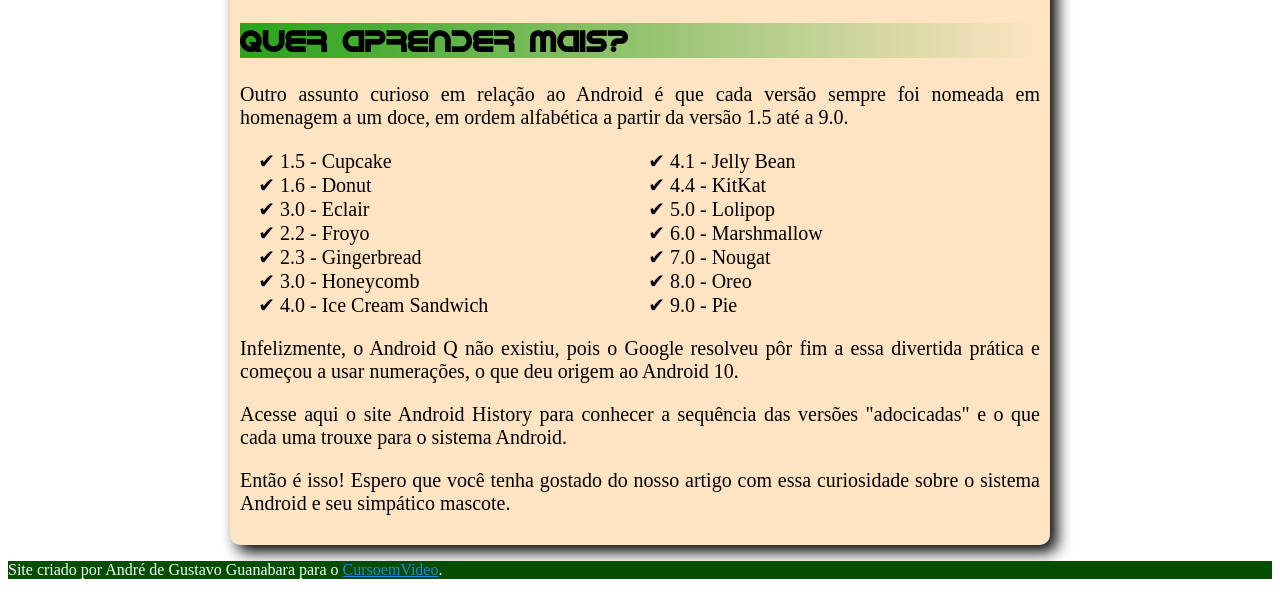
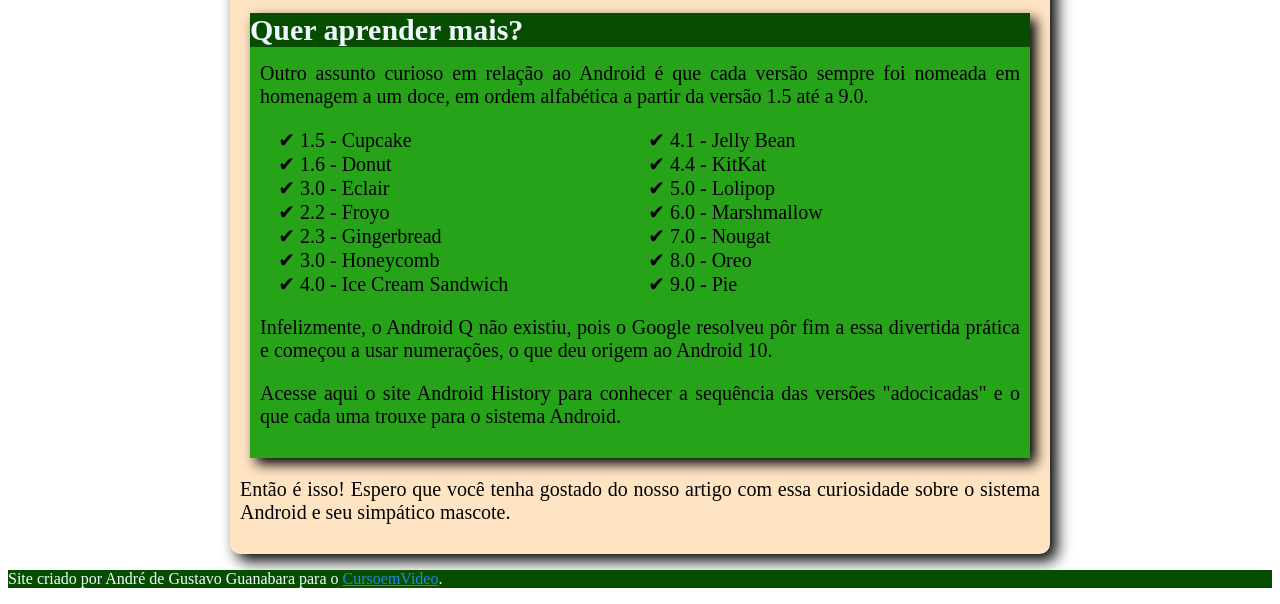
Before and after one commit to andremiquilino/projeto-android., a plain HTML site: page index.html in a window 1280 px wide. Shown: the part 2298-2902 px from the top of the page. Drawn offline with Linux system fonts and the light colour scheme.

Commit message:
correção de caixas

```diff
--- a/index.html
+++ b/index.html
@@ -53,7 +53,10 @@
             <iframe width="560" height="315" src="https://www.youtube.com/embed/l2UDgpLz20M?si=fPVRA_5_EOmnoxZC" title="YouTube video player" frameborder="0" allow="accelerometer; autoplay; clipboard-write; encrypted-media; gyroscope; picture-in-picture; web-share" referrerpolicy="strict-origin-when-cross-origin" allowfullscreen></iframe>
         </div>
 
+       <nav>
+           <section>
                <h2>Quer aprender mais?</h2>
+           </section>
 
            <p>Outro assunto curioso em relação ao Android é que cada versão sempre foi nomeada em homenagem a um doce, em ordem alfabética a partir da versão 1.5 até a 9.0.</p>
 
@@ -77,6 +80,7 @@
            <p>Infelizmente, o Android Q não existiu, pois o Google resolveu pôr fim a essa divertida prática e começou a usar numerações, o que deu origem ao Android 10.</p>
 
            <p>Acesse aqui o site Android History para conhecer a sequência das versões "adocicadas" e o que cada uma trouxe para o sistema Android.</p>
+       </nav>
 
        <p>Então é isso! Espero que você tenha gostado do nosso artigo com essa curiosidade sobre o sistema Android e seu simpático mascote.</p>
        </span>
--- a/style.css
+++ b/style.css
@@ -99,3 +99,16 @@
     width: 100%;
     height: 100%;
    }
+   nav{
+    background-color: #27A31A;
+    box-shadow: 6px 6px 12px black;
+    margin: 10px;
+    padding-left: 10px;
+    padding-right: 10px;
+    padding-bottom: 10px;
+   }
+   section{
+    background-color: #074D00;
+    color: aliceblue;
+    margin: -10px;
+   }
```
Lines whose indentation alone changed are shown as unchanged.
